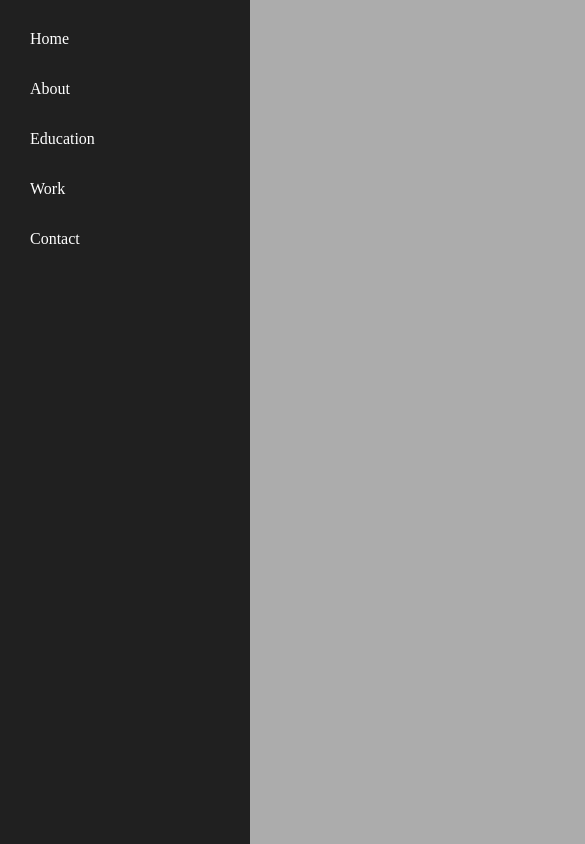
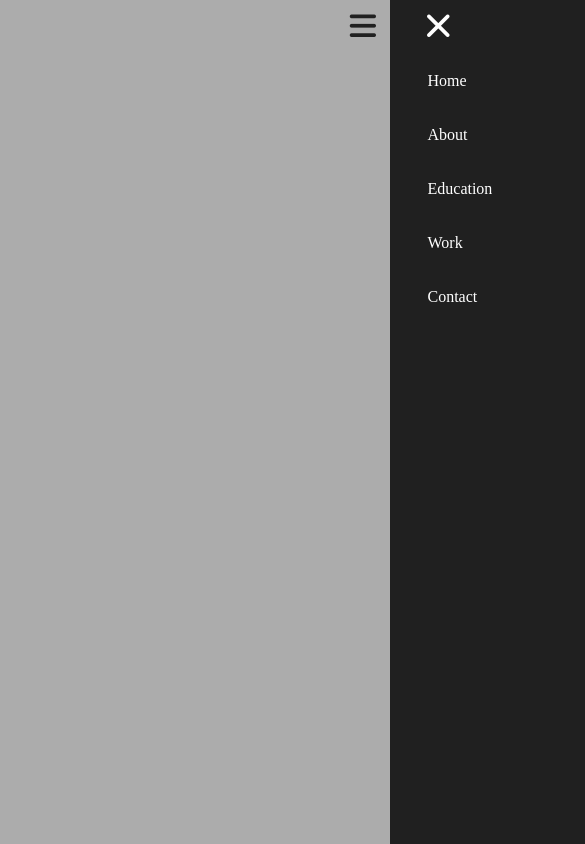
Before and after one commit to bheemreddysakethreddy/animations-learning, a plain HTML site: page navbar-animation/index.html in a window 390 px wide. Shown: the whole page, 585 px wide, since content can reach past the window. Drawn offline with Linux system fonts and the light colour scheme.

Commit message:
added open and close for the navbar according to scrren size

```diff
--- a/navbar-animation/index.html
+++ b/navbar-animation/index.html
@@ -1,30 +1,39 @@
 <!DOCTYPE html>
 <html lang="en">
+
 <head>
     <meta charset="UTF-8">
     <meta name="viewport" content="width=device-width, initial-scale=1.0">
     <title>Document</title>
     <link rel="stylesheet" href="style.css">
-    <link rel="stylesheet" href="https://cdnjs.cloudflare.com/ajax/libs/font-awesome/7.0.1/css/all.min.css" integrity="sha512-2SwdPD6INVrV/lHTZbO2nodKhrnDdJK9/kg2XD1r9uGqPo1cUbujc+IYdlYdEErWNu69gVcYgdxlmVmzTWnetw==" crossorigin="anonymous" referrerpolicy="no-referrer" />
+    <link rel="stylesheet" href="https://cdnjs.cloudflare.com/ajax/libs/font-awesome/7.0.1/css/all.min.css"
+        integrity="sha512-2SwdPD6INVrV/lHTZbO2nodKhrnDdJK9/kg2XD1r9uGqPo1cUbujc+IYdlYdEErWNu69gVcYgdxlmVmzTWnetw=="
+        crossorigin="anonymous" referrerpolicy="no-referrer" />
 </head>
+
 <body>
     <input type="checkbox" id="sidebar-container">
     <label for="sidebar-container"></label>
-    <label for="sidebar-container"  class="open-sidebar">
+    <label for="sidebar-container" class="open-sidebar">
         <i class="fa-solid fa-bars"></i>
     </label>
-    <label for="sidebar-container" class="close-sidebar">
+
+    <label for="sidebar-container"></label>
+
+    <div class="navbar-container">
+        <img src="img" alt="img">
+        <div class="right-container">
+            <label for="sidebar-container" class="close-sidebar">
         <i class="fa-solid fa-xmark"></i>
     </label>
-
-
-    <div class="navbar-container">
-            <a href="#">Home</a>
+        <a href="#">Home</a>
             <a href="#">About</a>
             <a href="#">Education</a>
             <a href="#">Work</a>
             <a href="#">Contact</a>
+        </div>
 
     </div>
 </body>
+
 </html>
--- a/navbar-animation/style.css
+++ b/navbar-animation/style.css
@@ -1,4 +1,3 @@
-
 :root{
     --background-color:rgb(32, 32, 32);
     --background-color-body:rgb(172, 172, 172);
@@ -17,48 +16,83 @@ body{
 #sidebar-container{
     display: none;
 }
+.navbar-container{
+    display: flex;
+    align-items: center;
+    justify-content: space-between;
+    height: 50px;
+    padding-left: 5%;
+    background-color: var(--background-color);
+}
+.right-container{
+    display: flex;
+}
+.right-container a{
+    padding: 18px;
+    color: white;
+    text-decoration: none;
+}
+.right-container a:hover{
+    background-color: var(--hovering-bg-color);
+    transition: 0.5s linear;
+
+}
 .open-sidebar{
     display: none;
 }
 .close-sidebar{
     display: none;
 }
-.navbar-container{
-    display: inline;
-    height: 50px;
-    width: 100%;
-    display: flex;
-    background-color: var(--background-color);
-    position: fixed;
-    top:0px;
-    left: 0px;
-    /* flex-direction: column; */
-    align-items: center;
-    justify-content: space-between;
-    padding: 10px 10px 10px 0px;
+
+@media(max-width:550px){
+    body{
+        position: relative;
+        overflow-x: hidden;
+    }
+    .navbar-container{
+        flex-direction: column;
+        align-items: flex-start;
+        justify-content: flex-start;
+        height: 100vh;
+        width: 200px;
+        position: absolute;
+        right: -200px;
+
+    }
+    img{
+        display: none;
+    }
+    .right-container{
+        flex-direction: column;
+    }
+    .close-sidebar{
+        display: block;
+        margin: 10px 10px;
+        font-size: 30px;
+        width: 36px;
+        cursor: pointer;
+    }
+    .open-sidebar{
+        display: block;
+        margin: 10px 10px;
+        font-size: 30px;
+        width: 36px;
+        cursor: pointer;
+        position: absolute;
+        right: 0px;
+        color: var(--background-color);
+    }
+    #sidebar-container:checked ~.navbar-container{
+            animation: 0.3s animate linear forwards;
+    }
+
 }
 
-.navbar-container a{
-    height: 50px;
-    padding: 20px 30px;
-    align-items: center;
-    width: auto;
-    text-decoration: none;
-    color: var(--basic-text-color);
+@keyframes animate {
+    from{
+
+    }
+    to{
+        right: 0px;
+    }
 }
-.navbar-container a:hover{
-    background-color: var(--hovering-bg-color);
-    transition:0.4s linear;
-}
-
-@media(max-width:550px){
-    .navbar-container{
-        height: 100vh;
-        flex-direction: column;
-        width: 250px;
-        align-items: flex-start;
-        justify-content: flex-start;
-    }
-
-
-}
```
Also changed, not shown: new-animation/index.html (deleted, +0 -11 lines).
